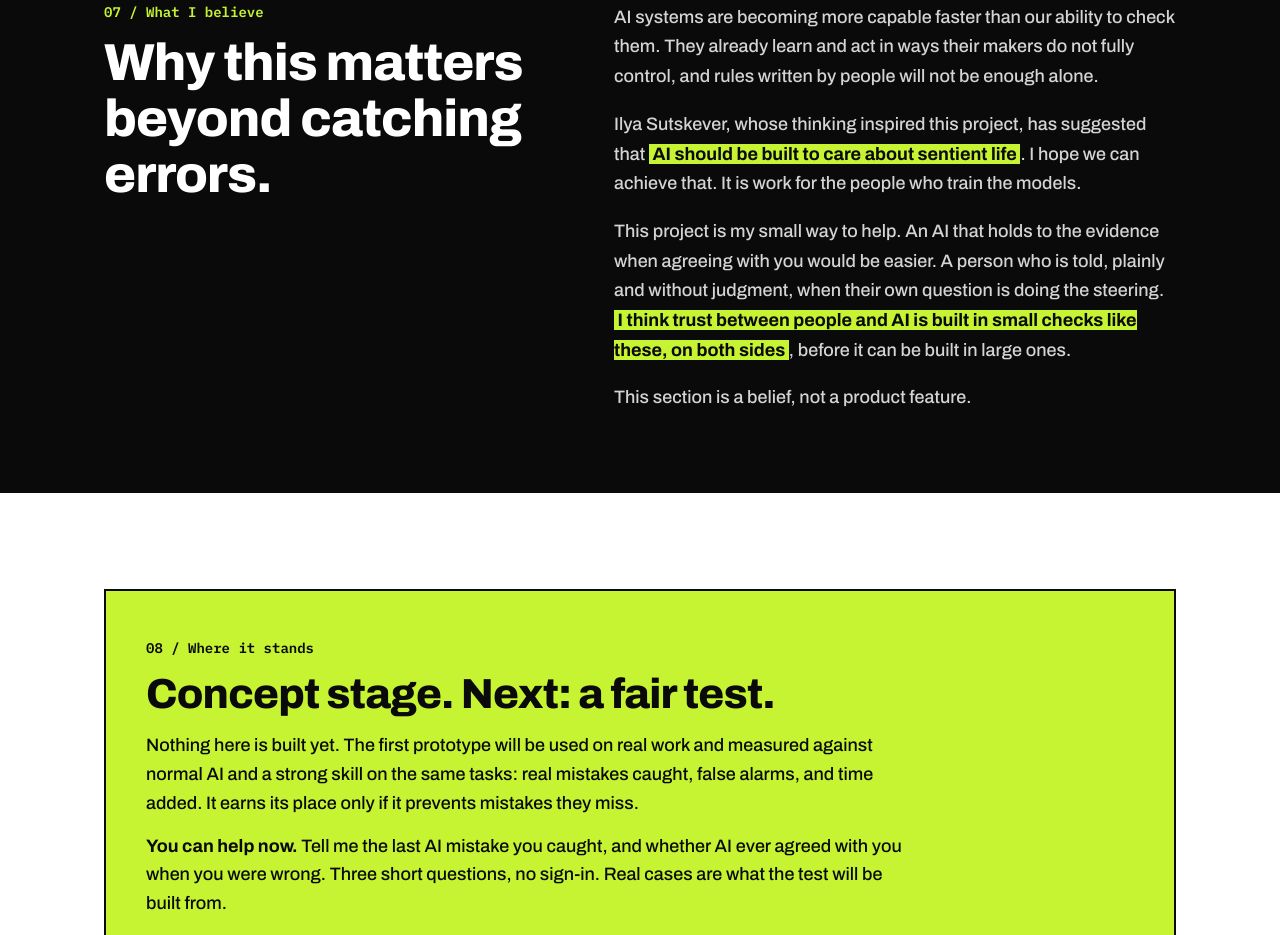
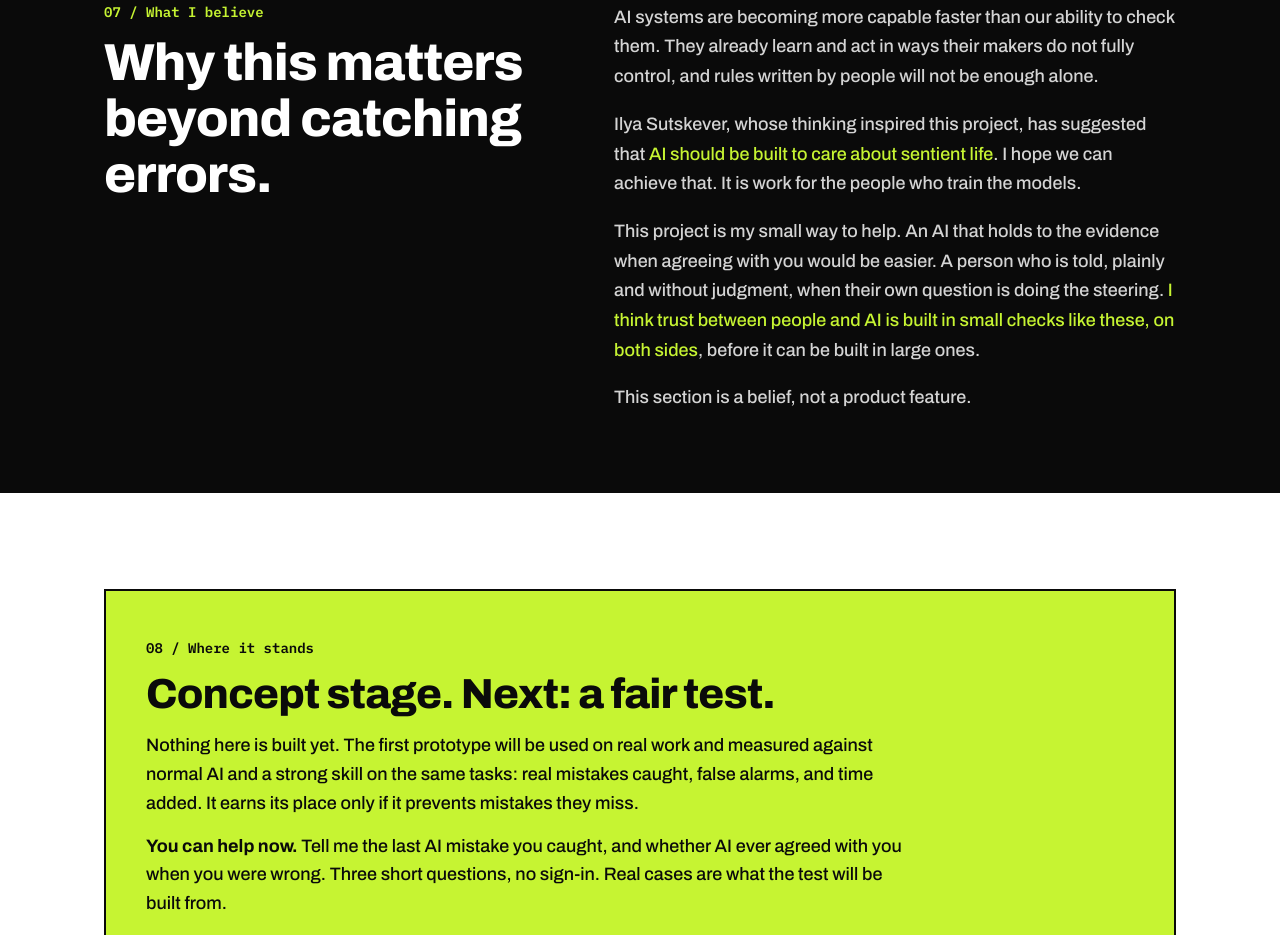
Before and after one commit to NKnocode/ai-gut-feeling, a plain HTML site: page index.html in a window 1280 px wide. Shown: the part 5642-6577 px from the top of the page. Drawn offline with Linux system fonts and the light colour scheme.

Commit message:
Belief section: green text instead of highlight
Co-Authored-By: Claude Fable 5.2 <noreply@anthropic.com>

```diff
--- a/index.html
+++ b/index.html
@@ -372,8 +372,8 @@ h3{margin:0;font-size:22px;font-weight:700}
     </div>
     <div class="r">
       <p>AI systems are becoming more capable faster than our ability to check them. They already learn and act in ways their makers do not fully control, and rules written by people will not be enough alone.</p>
-      <p>Ilya Sutskever, whose thinking inspired this project, has suggested that <span style="background:#C6F432;color:#0A0A0A;padding:0 0.2em;font-weight:700">AI should be built to care about sentient life</span>. I hope we can achieve that. It is work for the people who train the models.</p>
-      <p>This project is my small way to help. An AI that holds to the evidence when agreeing with you would be easier. A person who is told, plainly and without judgment, when their own question is doing the steering. <span style="background:#C6F432;color:#0A0A0A;padding:0 0.2em;font-weight:700">I think trust between people and AI is built in small checks like these, on both sides</span>, before it can be built in large ones.</p>
+      <p>Ilya Sutskever, whose thinking inspired this project, has suggested that <span style="color:#C6F432">AI should be built to care about sentient life</span>. I hope we can achieve that. It is work for the people who train the models.</p>
+      <p>This project is my small way to help. An AI that holds to the evidence when agreeing with you would be easier. A person who is told, plainly and without judgment, when their own question is doing the steering. <span style="color:#C6F432">I think trust between people and AI is built in small checks like these, on both sides</span>, before it can be built in large ones.</p>
       <p>This section is a belief, not a product feature.</p>
     </div>
   </div>
```
